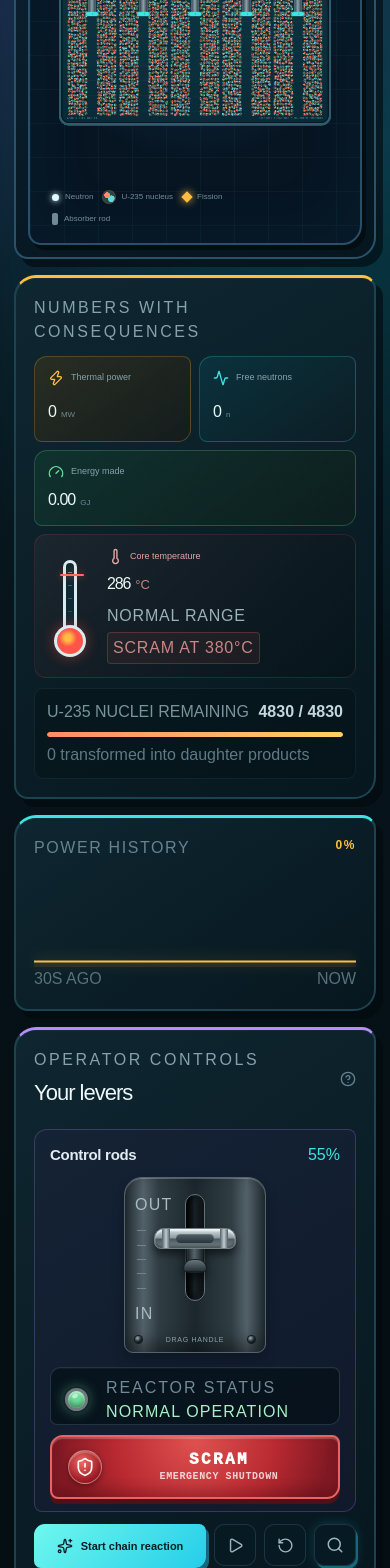
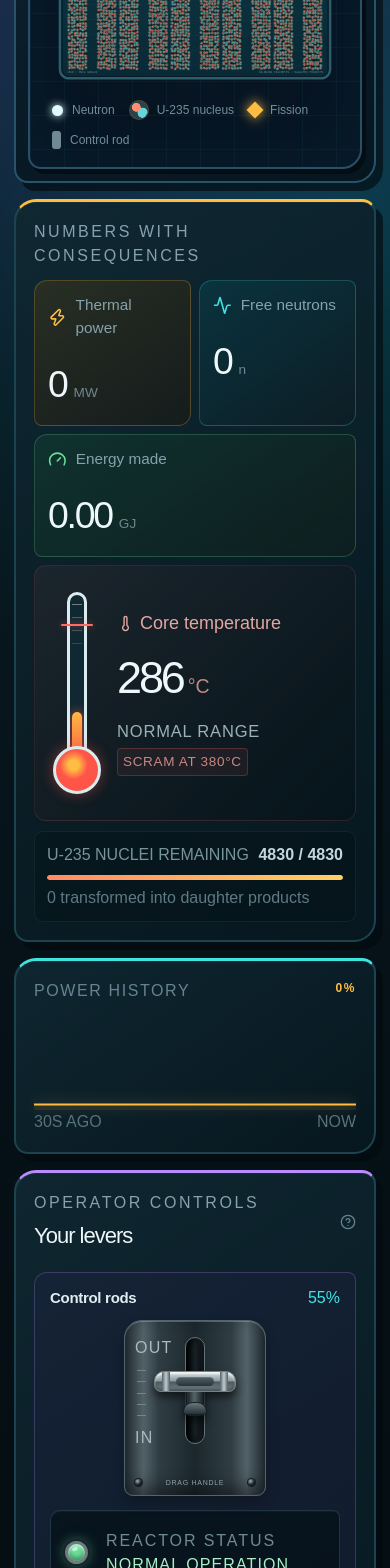
Before and after one commit to awm11/nuclear-reactor, a React (Vite) app: page / in a window 390 px wide. Shown: the part 380-1948 px from the top of the page. Built offline with nearby package versions, Linux system fonts and the light colour scheme.

Commit message:
simplified format

```diff
--- a/app/globals.css
+++ b/app/globals.css
@@ -66,7 +66,7 @@ button { color: inherit; }
 .core-stage.overheat::after { content: ''; position: absolute; z-index: 4; inset: 0; pointer-events: none; border: 2px solid rgba(255,91,67,.72); border-radius: inherit; animation: core-danger .7s ease-in-out infinite alternate; }
 @keyframes core-danger { from { opacity: .35; } to { opacity: 1; } }
 .chamber-label { position: absolute; inset: 16px 18px auto; display: flex; justify-content: space-between; color: #557480; font: 600 9px var(--font-geist-mono), monospace; letter-spacing: .13em; }
-.reactor-canvas-stack { position: relative; width: 100%; aspect-ratio: 1000 / 860; }
+.reactor-canvas-stack { position: relative; width: 100%; aspect-ratio: 1000 / 860; margin-top: 30px; }
 .reactor-canvas-layer { position: absolute; inset: 0; display: block; width: 100%; height: 100%; }
 .reactor-canvas { touch-action: none; user-select: none; }
 .zoom-canvas-layer { z-index: 5; pointer-events: none; }
@@ -81,14 +81,14 @@ button { color: inherit; }
 .fuel-grid i { width: 9px; height: 9px; border-radius: 50%; background: #d1a638; border: 2px solid #664d14; box-shadow: 0 0 0 2px #162930, 0 0 8px rgba(255,189,67,.35); }
 .fuel-grid i:nth-child(9n) { background: #f4ce61; box-shadow: 0 0 12px rgba(255,189,67,.75); }
 .water-mark { position: absolute; right: 17px; bottom: 13px; color: rgba(129,205,219,.28); font: 600 9px var(--font-geist-mono), monospace; text-transform: uppercase; letter-spacing: .11em; }
-.stage-legend { position: absolute; bottom: 18px; left: 22px; display: flex; flex-wrap: wrap; gap: 8px 15px; max-width: 72%; color: #718e99; font: 10px var(--font-geist-mono), monospace; }
-.stage-legend span { display: flex; align-items: center; gap: 6px; }
+.stage-legend { position: absolute; bottom: 18px; left: 22px; display: flex; flex-wrap: wrap; gap: 12px 22px; max-width: 82%; color: #718e99; font: 15px var(--font-geist-mono), monospace; }
+.stage-legend span { display: flex; align-items: center; gap: 9px; }
 .stage-legend i { display: inline-block; }
-.legend-neutron { width: 7px; height: 7px; border-radius: 50%; background: #dffbff; box-shadow: 0 0 6px #dffbff; }
-.legend-fission { width: 8px; height: 8px; transform: rotate(45deg); background: var(--amber); box-shadow: 0 0 8px var(--amber); }
-.legend-rod { width: 6px; height: 12px; border-radius: 2px; background: #718992; }
-.legend-nucleus { width: 12px; height: 12px; border-radius: 50%; background: radial-gradient(circle at 35% 35%, #ff8d71 0 25%, transparent 28%), radial-gradient(circle at 70% 65%, #68d4dc 0 28%, transparent 31%), #27434b; box-shadow: 0 0 0 1px rgba(255,211,96,.28); }
-.legend-product { width: 13px; height: 9px; background: radial-gradient(circle at 24% 40%, #b88cff 0 27%, transparent 30%), radial-gradient(circle at 76% 63%, #8bdc7a 0 25%, transparent 28%); }
+.legend-neutron { width: 11px; height: 11px; border-radius: 50%; background: #dffbff; box-shadow: 0 0 9px #dffbff; }
+.legend-fission { width: 12px; height: 12px; transform: rotate(45deg); background: var(--amber); box-shadow: 0 0 12px var(--amber); }
+.legend-rod { width: 9px; height: 18px; border-radius: 3px; background: #718992; }
+.legend-nucleus { width: 18px; height: 18px; border-radius: 50%; background: radial-gradient(circle at 35% 35%, #ff8d71 0 25%, transparent 28%), radial-gradient(circle at 70% 65%, #68d4dc 0 28%, transparent 31%), #27434b; box-shadow: 0 0 0 1px rgba(255,211,96,.28); }
+.legend-product { width: 20px; height: 14px; background: radial-gradient(circle at 24% 40%, #b88cff 0 27%, transparent 30%), radial-gradient(circle at 76% 63%, #8bdc7a 0 25%, transparent 28%); }
 .transport-strip { display: grid; grid-template-columns: auto 1fr auto; align-items: center; gap: 18px; margin-top: 15px; padding: 0 6px; }
 .transport-strip div:not(.pipe-flow) { display: flex; flex-direction: column; gap: 2px; }
 .transport-strip span { color: var(--subtle); font: 9px var(--font-geist-mono), monospace; text-transform: uppercase; letter-spacing: .1em; }
@@ -124,9 +124,9 @@ button { color: inherit; }
 .throttle-grip::after { right: 7px; }
 .throttle-grip em { position: absolute; inset: 5px 21px; border-radius: 6px; background: linear-gradient(#536168, #28343a); box-shadow: inset 0 1px rgba(255,255,255,.14); }
 .throttle-pivot { position: absolute; z-index: 2; left: 50%; bottom: 0; width: 24px; height: 13px; transform: translateX(-50%); border: 1px solid #151f24; border-radius: 12px 12px 4px 4px; background: linear-gradient(#68767c, #263238); }
-.throttle-scale { position: absolute; inset: 15px 10px 26px; display: flex; flex-direction: column; align-items: flex-start; justify-content: space-between; color: #a8bbc1; font: 800 7px var(--font-geist-mono), monospace; letter-spacing: .08em; pointer-events: none; }
+.throttle-scale { position: absolute; inset: 15px 10px 45px; display: flex; flex-direction: column; align-items: flex-start; justify-content: space-between; color: #a8bbc1; font: 800 7px var(--font-geist-mono), monospace; letter-spacing: .08em; pointer-events: none; }
 .throttle-scale i { width: 9px; height: 1px; margin-left: 2px; background: #71848b; }
-.throttle-instruction { position: absolute; z-index: 3; bottom: 25px; left: 22px; right: 22px; color: #8aa0a8; text-align: center; font: 700 7px var(--font-geist-mono), monospace; text-transform: uppercase; letter-spacing: .1em; pointer-events: none; }
+.throttle-instruction { position: absolute; z-index: 3; bottom: 2px; left: 22px; right: 22px; color: #8aa0a8; text-align: center; font: 700 4px var(--font-geist-mono), monospace; text-transform: uppercase; letter-spacing: .1em; pointer-events: none; }
 input[type='range'] { width: 100%; margin: 18px 0 6px; accent-color: var(--cyan); cursor: pointer; }
 .range-labels { color: #58747e; font: 8px var(--font-geist-mono), monospace; text-transform: uppercase; letter-spacing: .08em; }
 .absorption-control { display: block; margin-top: 10px; padding: 13px 15px; border: 1px solid rgba(62,228,225,.2); border-radius: 8px 13px 8px 13px; background: rgba(5,52,62,.21); }
@@ -137,12 +137,12 @@ input[type='range'] { width: 100%; margin: 18px 0 6px; accent-color: var(--cyan)
 .probability-split i { display: inline-block; width: 7px; height: 7px; border-radius: 50%; }
 .capture-swatch { background: var(--cyan); box-shadow: 0 0 7px var(--cyan); }
 .pass-swatch { border: 1px solid #8da4ab; background: transparent; }
-.fuel-replacement-control { display: grid; grid-template-columns: 1fr auto; align-items: center; gap: 10px; margin-top: 10px; padding: 11px 12px; border: 1px solid rgba(255,189,67,.3); border-radius: 11px 7px 11px 7px; background: linear-gradient(135deg, rgba(99,68,15,.3), rgba(12,44,48,.42)); box-shadow: inset 0 0 20px rgba(255,189,67,.035); }
+.fuel-replacement-control { display: grid; grid-template-columns: minmax(0, 1fr); align-items: stretch; gap: 12px; margin-top: 10px; padding: 13px 12px; border: 1px solid rgba(255,189,67,.3); border-radius: 11px 7px 11px 7px; background: linear-gradient(135deg, rgba(99,68,15,.3), rgba(12,44,48,.42)); box-shadow: inset 0 0 20px rgba(255,189,67,.035); }
 .fuel-replacement-control div { display: flex; flex-direction: column; gap: 3px; }
 .fuel-replacement-control span { color: #ffe09a; font: 800 9px var(--font-geist-mono), monospace; text-transform: uppercase; letter-spacing: .06em; }
 .fuel-replacement-control small { color: #77939c; font: 7px var(--font-geist-mono), monospace; }
-.fuel-replacement-control button { min-height: 34px; display: flex; align-items: center; justify-content: center; gap: 6px; padding: 0 10px; border: 1px solid rgba(126,255,207,.34); border-radius: 8px; color: #073036; background: linear-gradient(135deg, #95f3ca, #48dcca); font: 900 8px var(--font-geist-mono), monospace; text-transform: uppercase; white-space: nowrap; box-shadow: 2px 3px 0 rgba(16,85,86,.72); }
-.control-buttons { display: grid; grid-template-columns: 1fr auto auto auto; gap: 8px; margin-top: 12px; }
+.fuel-replacement-control button { width: 100%; min-height: 38px; display: flex; align-items: center; justify-content: center; gap: 7px; padding: 0 12px; border: 1px solid rgba(126,255,207,.34); border-radius: 8px; color: #073036; background: linear-gradient(135deg, #95f3ca, #48dcca); font: 900 8px var(--font-geist-mono), monospace; text-transform: uppercase; white-space: nowrap; box-shadow: 2px 3px 0 rgba(16,85,86,.72); }
+.control-buttons { display: grid; grid-template-columns: minmax(0, 1fr) repeat(4, auto); gap: 8px; margin-top: 12px; }
 button { border: 0; cursor: pointer; transition: transform .2s, border-color .2s, background .2s; }
 button:hover { transform: translateY(-1px); }
 .primary-button { min-height: 44px; border-radius: 11px 7px 11px 7px; display: flex; gap: 8px; align-items: center; justify-content: center; color: #062026; background: linear-gradient(135deg, #6ff8ee, #25cde9); font-size: 11px; font-weight: 900; box-shadow: 3px 4px 0 #17687c; }
@@ -245,7 +245,7 @@ footer { max-width: var(--app-width); margin: 12px auto 0; display: flex; justif
   .control-rod { width: 15px; height: 115px; }
   .fuel-grid { inset: 40px 20px 30px; gap: 9px; grid-template-columns: repeat(12, 1fr); }
   .fuel-grid i { width: 6px; height: 6px; border-width: 1px; }
-  .stage-legend { gap: 10px; font-size: 8px; }
+  .stage-legend { gap: 12px 15px; font-size: 12px; }
   .drag-hint { display: none; }
   .stage-legend span:nth-child(3) { display: none; }
   .transport-strip { grid-template-columns: auto auto; }.pipe-flow { display: none; }
--- /dev/null
+++ b/app/information-button.css
@@ -0,0 +1,108 @@
+.control-panel .control-buttons {
+  grid-template-columns: repeat(4, minmax(52px, 1fr));
+  column-gap: 10px;
+  row-gap: 11px;
+  margin-top: 18px;
+  padding-top: 14px;
+  border-top: 1px solid rgba(151, 208, 224, 0.12);
+}
+
+.control-buttons > .primary-button {
+  grid-column: 1 / -1;
+}
+
+.control-buttons > .primary-button + .icon-button {
+  grid-column: 1;
+}
+
+.control-buttons > .icon-button {
+  width: 100%;
+  min-width: 52px;
+}
+
+.control-buttons .information-button {
+  color: #a9c3cc;
+  border-color: rgba(151, 208, 224, 0.22);
+  background: linear-gradient(145deg, rgba(17, 48, 59, 0.96), rgba(6, 25, 33, 0.96));
+  box-shadow: 2px 3px 0 rgba(2, 14, 20, 0.72);
+}
+
+.control-buttons .information-button:hover,
+.control-buttons .information-button[data-popup-open] {
+  color: #07252d;
+  border-color: rgba(150, 255, 250, 0.8);
+  background: linear-gradient(135deg, #78f9ef, #2cd2e8);
+  box-shadow: 2px 3px 0 #17687c, 0 0 14px rgba(44, 210, 232, 0.25);
+}
+
+.control-buttons .information-button:focus-visible {
+  outline: 2px solid #f3fbff;
+  outline-offset: 2px;
+}
+
+.information-popover {
+  width: min(330px, calc(100vw - 24px));
+  gap: 10px;
+  padding: 15px;
+  border: 1px solid rgba(111, 248, 238, 0.28);
+  border-radius: 13px 8px 13px 8px;
+  background: linear-gradient(145deg, rgba(13, 40, 50, 0.98), rgba(5, 21, 29, 0.99));
+  box-shadow: 0 18px 45px rgba(0, 8, 13, 0.55), inset 0 1px rgba(255, 255, 255, 0.04);
+}
+
+.information-popover [data-slot='popover-title'] {
+  color: #dffeff;
+  font: 850 12px var(--font-geist-mono), monospace;
+  letter-spacing: 0.06em;
+  text-transform: uppercase;
+}
+
+.information-popover [data-slot='popover-description'] {
+  color: #90abb4;
+  font: 700 9px/1.65 var(--font-geist-mono), monospace;
+}
+
+.information-shortcuts {
+  display: grid;
+  grid-template-columns: 1fr 1fr;
+  gap: 7px 10px;
+  padding-top: 10px;
+  border-top: 1px solid rgba(151, 208, 224, 0.12);
+}
+
+.information-shortcuts span {
+  display: flex;
+  align-items: center;
+  gap: 5px;
+  color: #b4c8ce;
+  font: 650 8px/1.35 var(--font-geist-mono), monospace;
+}
+
+.information-shortcuts kbd {
+  min-width: 20px;
+  height: 20px;
+  display: inline-grid;
+  place-items: center;
+  padding: 0 5px;
+  border: 1px solid rgba(111, 248, 238, 0.26);
+  border-radius: 5px;
+  color: #72f1ea;
+  background: rgba(5, 20, 27, 0.86);
+  box-shadow: 0 2px 0 rgba(62, 228, 225, 0.13);
+  font: 850 9px var(--font-geist-mono), monospace;
+}
+
+@media (max-width: 520px) {
+  .control-panel .control-buttons {
+    grid-template-columns: repeat(4, minmax(42px, 1fr));
+  }
+
+  .control-buttons .icon-button {
+    width: 100%;
+    min-width: 42px;
+  }
+
+  .information-shortcuts {
+    grid-template-columns: 1fr;
+  }
+}
--- a/app/layout-alignment.css
+++ b/app/layout-alignment.css
@@ -1,6 +1,6 @@
 @media (min-width: 1181px) {
   .readout-column,
   .control-column {
-    margin-top: 80px;
+    margin-top: 0;
   }
 }
--- /dev/null
+++ b/app/metrics-size.css
@@ -0,0 +1,60 @@
+.metric-card {
+  min-height: 120px !important;
+  min-width: 0;
+  overflow: hidden;
+}
+
+.metric-label {
+  gap: 9px !important;
+  font-size: 15.3px !important;
+}
+
+.metric-label svg {
+  width: 18.7px !important;
+  height: 18.7px !important;
+}
+
+.metric-value {
+  width: 100%;
+  min-width: 0;
+  display: flex;
+  align-items: baseline;
+  margin-top: 16px !important;
+  font-size: 37.4px !important;
+  white-space: nowrap;
+}
+
+.metric-value > span {
+  min-width: 0;
+}
+
+.metric-value small {
+  flex: 0 0 auto;
+  margin-left: 7px !important;
+  font-size: 13.6px !important;
+}
+
+.metric-value.long {
+  font-size: 33px !important;
+}
+
+.metric-value.compact {
+  font-size: 29px !important;
+  letter-spacing: -0.075em;
+}
+
+.metric-value.very-compact {
+  font-size: 24px !important;
+  letter-spacing: -0.08em;
+}
+
+.metric-card.green .metric-value.long,
+.metric-card.green .metric-value.compact,
+.metric-card.green .metric-value.very-compact {
+  font-size: 37.4px !important;
+  letter-spacing: -0.06em;
+}
+
+.metric-card.green {
+  min-height: 96px !important;
+}
--- a/app/page.tsx
+++ b/app/page.tsx
@@ -9,6 +9,7 @@ import {
   CircleHelp,
   Coffee,
   Gauge,
+  Info,
   Pause,
   Play,
   RefreshCw,
@@ -22,11 +23,15 @@ import {
 } from 'lucide-react';
 import { FUEL_ASSEMBLY_COUNT, ReactorSimulation, TOTAL_NUCLEI, type Telemetry } from '@/components/reactor-simulation';
 import { Collapsible, CollapsibleContent, CollapsibleTrigger } from '@/components/ui/collapsible';
+import { Popover, PopoverContent, PopoverDescription, PopoverTitle, PopoverTrigger } from '@/components/ui/popover';
 import './advanced-settings.css';
 import './favicon-link.css';
 import './layout-alignment.css';
+import './information-button.css';
+import './metrics-size.css';
 import './reactor-status.css';
 import './support-button.css';
+import './thermometer-height.css';
 import './zoom-button.css';
 
 const DEFAULT_RODS = [55, 55, 55, 55, 55];
@@ -65,15 +70,11 @@ export default function Home() {
     () => rods.reduce((sum, rod) => sum + rod, 0) / rods.length,
     [rods],
   );
-  const densityFeedback = Math.max(0, telemetry.neutrons - 70) * 0.0012;
-  const effectiveInsertion = averageRod * (rodAbsorption / 100);
-  const kEffective = Math.max(0.48, 1.35 - effectiveInsertion * 0.0065 - densityFeedback);
   const power = telemetry.fissionsPerSecond * 105;
   const powerRef = useRef(power);
   const coreTemp = 286 + power * 0.052;
   const temperatureWarning = coreTemp >= TEMPERATURE_WARNING;
   const overheating = coreTemp >= SCRAM_TEMPERATURE;
-  const state = getReactorState(kEffective, telemetry.neutrons, started);
 
   useEffect(() => {
     powerRef.current = power;
@@ -147,6 +148,7 @@ export default function Home() {
     const handleKey = (event: KeyboardEvent) => {
       const target = event.target;
       if (target instanceof HTMLInputElement || target instanceof HTMLButtonElement || target instanceof HTMLTextAreaElement || target instanceof HTMLSelectElement) return;
+      if (event.metaKey || event.ctrlKey || event.altKey) return;
       if (event.code === 'Space') {
         event.preventDefault();
         if (!started) startOrPulse();
@@ -238,16 +240,6 @@ export default function Home() {
         </aside>
 
         <div className="reactor-panel panel">
-          <>
-            <div>
-              <p className="eyebrow">The tiny-particle big-energy machine</p>
-              <h2>Make it critical.</h2>
-            </div>
-            <output className={`criticality-badge ${state.tone}`} aria-live="polite">
-              <span /> {state.label} · k<sub>eff</sub> {kEffective.toFixed(2)}
-            </output>
-          </>
-
           <div className={`core-stage ${temperatureWarning ? 'warning' : ''} ${overheating ? 'overheat' : ''}`}>
             <div className="chamber-label">
               <span>CORE 01 · {TOTAL_NUCLEI} NUCLEI</span>
@@ -270,13 +262,12 @@ export default function Home() {
               onFuelAssemblySelect={setSelectedFuelRod}
               onTelemetry={setTelemetry}
             />
-            <div className="drag-hint">Double-click fuel · Z: 5× inspection loupe · arrows: rods / fuel · R: replace</div>
             <div className="stage-legend">
               <span><i className="legend-neutron" /> Neutron</span>
               <span><i className="legend-nucleus" /> U-235 nucleus</span>
               <span><i className="legend-product" /> Daughter products</span>
               <span><i className="legend-fission" /> Fission</span>
-              <span><i className="legend-rod" /> Absorber rod</span>
+              <span><i className="legend-rod" /> Control rod</span>
             </div>
           </div>
 
@@ -330,12 +321,31 @@ export default function Home() {
               <button
                 className={`icon-button zoom-button ${zoomEnabled ? 'active' : ''}`}
                 onClick={() => setZoomEnabled((value) => !value)}
-                aria-label={`${zoomEnabled ? 'Disable' : 'Enable'} 5 times reactor inspection loupe`}
+                aria-label={`${zoomEnabled ? 'Disable' : 'Enable'} 4 times reactor inspection loupe`}
                 aria-pressed={zoomEnabled}
-                title="Toggle 5× inspection loupe (Z)"
+                title="Toggle 4× inspection loupe (Z)"
               >
                 <Search size={18} />
               </button>
+              <Popover>
+                <PopoverTrigger className="icon-button information-button" aria-label="Open simulation information">
+                  <Info size={19} />
+                </PopoverTrigger>
+                <PopoverContent className="information-popover" side="top" align="end" sideOffset={10}>
+                  <PopoverTitle>How to operate the reactor</PopoverTitle>
+                  <PopoverDescription>
+                    Double-click fuel · Z: 4× inspection loupe · arrows: rods / fuel · R: replace
+                  </PopoverDescription>
+                  <div className="information-shortcuts" aria-label="Simulation keyboard shortcuts">
+                    <span><kbd>Space</kbd> play / pause</span>
+                    <span><kbd>↑</kbd><kbd>↓</kbd> control rods</span>
+                    <span><kbd>←</kbd><kbd>→</kbd> select fuel rod</span>
+                    <span><kbd>R</kbd> replace fuel rod</span>
+                    <span><kbd>Z</kbd> inspection loupe</span>
+                    <span><kbd>S</kbd> SCRAM</span>
+                  </div>
+                </PopoverContent>
+              </Popover>
             </div>
           </section>
 
@@ -392,7 +402,7 @@ export default function Home() {
       <BuyMeACoffee />
 
       <footer>
-        <span>Educational aggregate model · not for operational use</span>
+        <span>Educational model · not for operational use...duh.</span>
         <span className="footer-ready"><Play size={12} fill="currentColor" /> Space: play/pause · Z: zoom · ↑↓: rods · ←→: fuel · R: replace · S: SCRAM</span>
       </footer>
     </main>
@@ -486,19 +496,19 @@ function RodThrottle({ value, onChange, children }: { value: number; onChange: (
   );
 }
 
-function getReactorState(k: number, neutrons: number, started: boolean) {
-  if (!started || neutrons === 0) return { label: 'Dormant', tone: 'dormant' };
-  if (k < 0.97) return { label: 'Subcritical', tone: 'subcritical' };
-  if (k <= 1.05) return { label: 'Critical', tone: 'critical' };
-  return { label: 'Supercritical', tone: 'supercritical' };
-}
-
 function Metric({ icon, label, value, unit, accent }: { icon: React.ReactNode; label: string; value: string; unit: string; accent: string }) {
-  return <div className={`metric-card ${accent}`}><div className="metric-label">{icon}<span>{label}</span></div><div className="metric-value">{value}<small>{unit}</small></div></div>;
+  const digitCount = value.replace(/\D/g, '').length;
+  const valueSize = digitCount >= 6 ? ' very-compact' : digitCount >= 5 ? ' compact' : digitCount >= 4 ? ' long' : '';
+  return <div className={`metric-card ${accent}`}><div className="metric-label">{icon}<span>{label}</span></div><div className={`metric-value${valueSize}`}><span>{value}</span><small>{unit}</small></div></div>;
 }
 
 function ThermometerReadout({ temperature, warning, overheating }: { temperature: number; warning: boolean; overheating: boolean }) {
-  const fill = Math.max(8, Math.min(100, ((temperature - 280) / 120) * 100));
+  const baselineFill = 100 / 3;
+  const scramFill = 82;
+  const fill = Math.max(
+    baselineFill,
+    Math.min(100, baselineFill + ((temperature - 286) / (SCRAM_TEMPERATURE - 286)) * (scramFill - baselineFill)),
+  );
   return (
     <div className={`thermometer-card ${warning ? 'warning' : ''} ${overheating ? 'hot' : ''}`}>
       <div className="thermometer-visual" aria-hidden="true">
--- a/app/reactor-status.css
+++ b/app/reactor-status.css
@@ -1,10 +1,14 @@
 .safety-status {
   box-sizing: border-box;
-  height: 58px;
-  min-height: 58px;
-  max-height: 58px;
+  height: 84px;
+  min-height: 84px;
+  max-height: 84px;
 }
 
 .safety-status-copy {
   justify-content: center;
 }
+
+.safety-status-copy strong {
+  overflow-wrap: anywhere;
+}
--- /dev/null
+++ b/app/thermometer-height.css
@@ -0,0 +1,57 @@
+.metric-grid .thermometer-card {
+  box-sizing: border-box;
+  grid-template-columns: 56px minmax(0, 1fr);
+  height: 256px;
+  min-height: 256px;
+  max-height: 256px;
+}
+
+.thermometer-card .thermometer-visual {
+  width: 56px;
+  height: 202px;
+}
+
+.thermometer-card .thermometer-tube {
+  box-sizing: border-box;
+  left: 18px;
+  top: 0;
+  width: 20px;
+  height: 178px;
+  bottom: auto;
+}
+
+.thermometer-card .thermometer-bulb {
+  box-sizing: border-box;
+  left: 4px;
+  width: 48px;
+  height: 48px;
+}
+
+.thermometer-card .temperature-warning-line {
+  top: 32px;
+  left: 12px;
+  width: 32px;
+}
+
+.thermometer-card .thermometer-copy > span {
+  font-size: 18px;
+  white-space: normal;
+}
+
+.thermometer-card .thermometer-copy strong {
+  font-size: 45px;
+}
+
+.thermometer-card .thermometer-copy strong small {
+  font-size: 19.5px;
+}
+
+.thermometer-card .thermometer-state em {
+  font-size: 16.5px;
+  white-space: normal;
+}
+
+.thermometer-card .thermometer-state small {
+  font-size: 13.5px;
+  white-space: normal;
+}
--- a/app/zoom-button.css
+++ b/app/zoom-button.css
@@ -1,28 +1,28 @@
-.zoom-button {
+.control-buttons .zoom-button {
   color: #062026;
   border-color: rgba(150, 255, 250, 0.78);
   background: linear-gradient(135deg, #6ff8ee, #25cde9);
   box-shadow: 2px 3px 0 #17687c, 0 0 12px rgba(37, 205, 233, 0.2);
 }
 
-.zoom-button:hover {
+.control-buttons .zoom-button:hover {
   border-color: #bafffb;
   background: linear-gradient(135deg, #8afff7, #3edcf3);
 }
 
-.zoom-button.active {
+.control-buttons .zoom-button.active {
   color: #f5f2ff;
   border-color: #b9b3ff;
   background: linear-gradient(135deg, #788cff, #7653dd 58%, #5434b8);
   box-shadow: 2px 3px 0 #332574, 0 0 0 2px rgba(137, 124, 255, 0.14), 0 0 18px rgba(118, 83, 221, 0.45);
 }
 
-.zoom-button.active:hover {
+.control-buttons .zoom-button.active:hover {
   border-color: #d5d0ff;
   background: linear-gradient(135deg, #8d9dff, #8564e8 58%, #6242c7);
 }
 
-.zoom-button:focus-visible {
+.control-buttons .zoom-button:focus-visible {
   outline: 2px solid #f3fbff;
   outline-offset: 2px;
 }
```
Also changed, not shown: components/reactor-simulation.tsx (+37 -18 lines).
